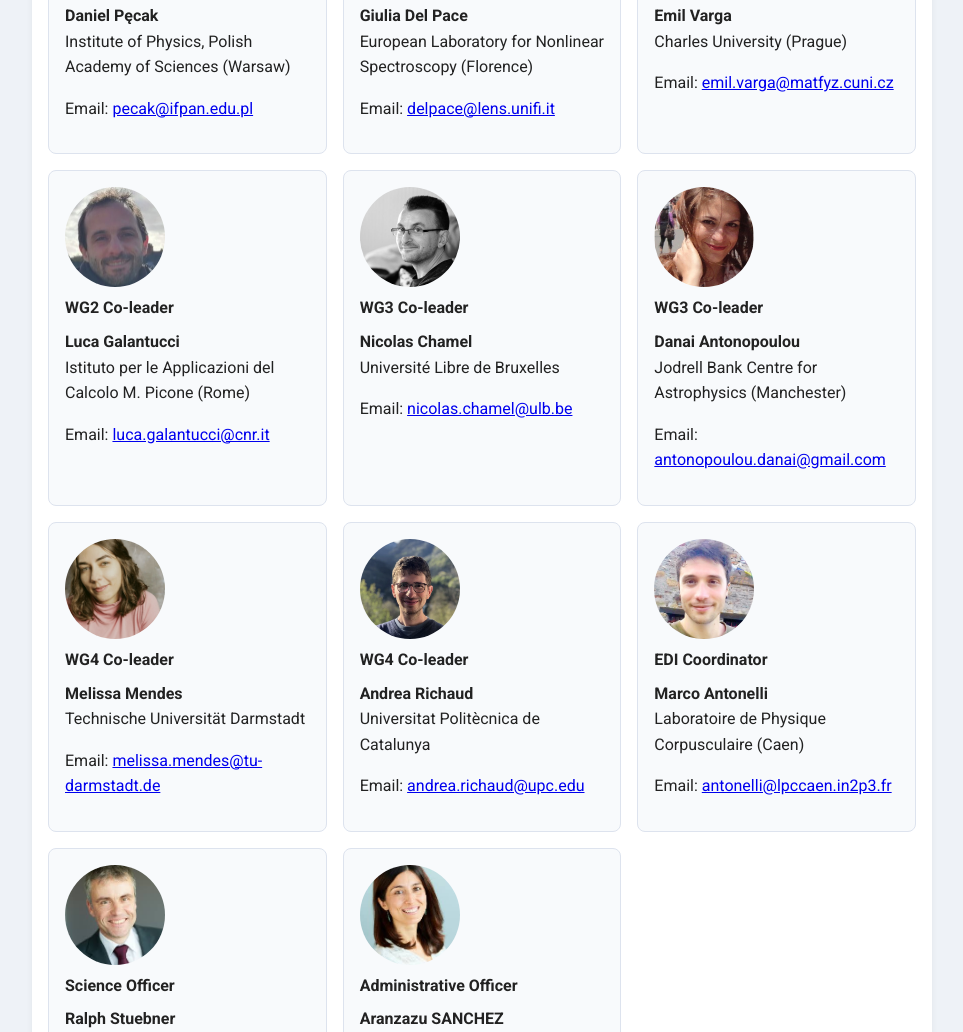
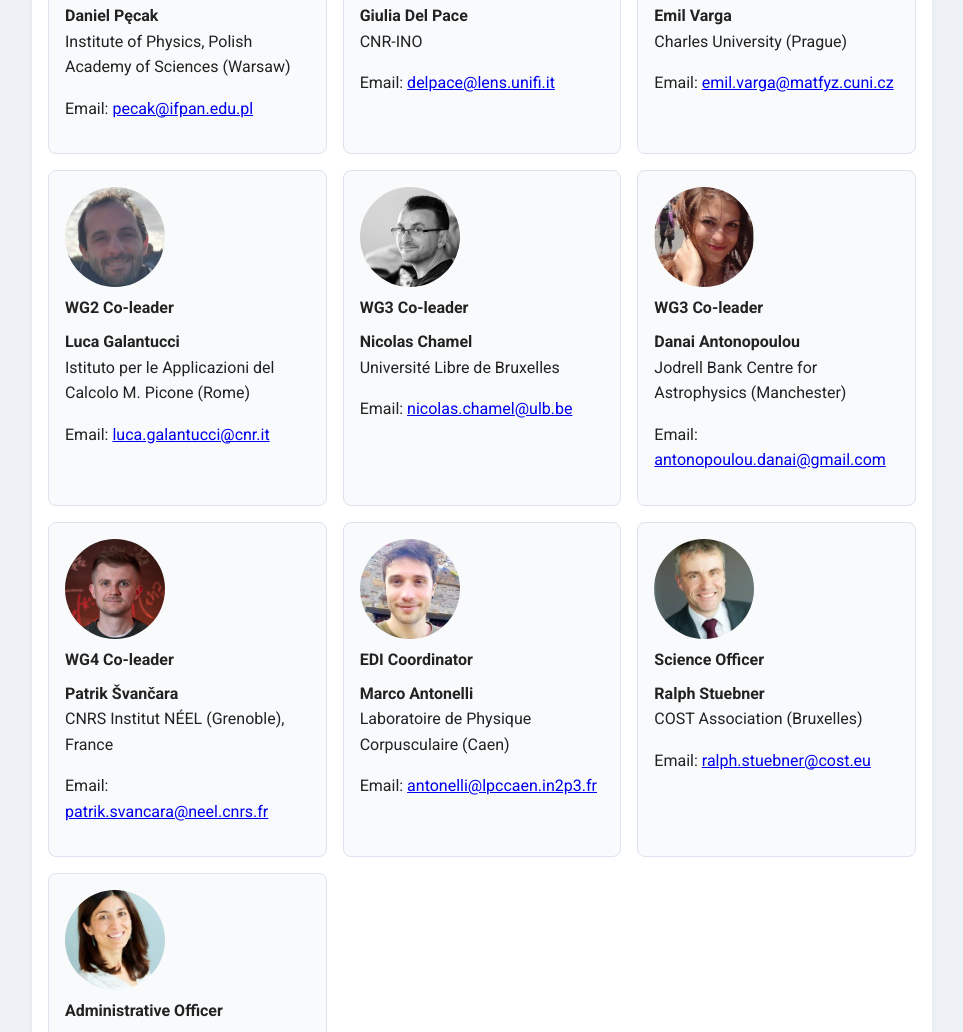
Before and after one commit to abag/SCALES, a plain HTML site: page board.html in a window 1280 px wide. Shown: the part 1284-2316 px from the top of the page, without its empty margins (158-1121 px from the left). Drawn offline with Linux system fonts and the light colour scheme.

Commit message:
Make Patrik Svancara WG4 co-leader, update Giulia Del Pace affiliation, fix Andrew Baggaley email on code of conduct

```diff
--- a/board.html
+++ b/board.html
@@ -162,7 +162,7 @@
           <h4>WG1 Co-leader</h4>
           <p>
             <strong>Giulia Del Pace</strong><br />
-            European Laboratory for Nonlinear Spectroscopy (Florence)
+            CNR-INO
           </p>
           <p>Email: <a href="mailto:delpace@lens.unifi.it">delpace@lens.unifi.it</a></p>
         </article>
@@ -208,23 +208,13 @@
         </article>
 
         <article class="card">
-          <img src="img_board/melissa-mendes.jpg" alt="Portrait of Melissa Mendes" class="portrait" />
+          <img src="img_board/patrik-svancara.jpg" alt="Portrait of Patrik &Scaron;van&ccaron;ara" class="portrait" />
           <h4>WG4 Co-leader</h4>
           <p>
-            <strong>Melissa Mendes</strong><br />
-            Technische Universit&auml;t Darmstadt
+            <strong>Patrik &Scaron;van&ccaron;ara</strong><br />
+            CNRS Institut N&Eacute;EL (Grenoble), France
           </p>
-          <p>Email: <a href="mailto:melissa.mendes@tu-darmstadt.de">melissa.mendes@tu-darmstadt.de</a></p>
-        </article>
-
-        <article class="card">
-          <img src="img_board/andrea-richaud.jpg" alt="Portrait of Andrea Richaud" class="portrait" />
-          <h4>WG4 Co-leader</h4>
-          <p>
-            <strong>Andrea Richaud</strong><br />
-            Universitat Polit&egrave;cnica de Catalunya
-          </p>
-          <p>Email: <a href="mailto:andrea.richaud@upc.edu">andrea.richaud@upc.edu</a></p>
+          <p>Email: <a href="mailto:patrik.svancara@neel.cnrs.fr">patrik.svancara@neel.cnrs.fr</a></p>
         </article>
 
         <article class="card">
```
Also changed, not shown: code-of-conduct.html (+1 -1 lines), wg4.html (+2 -3 lines), img_board/patrik-svancara.jpg (added).
